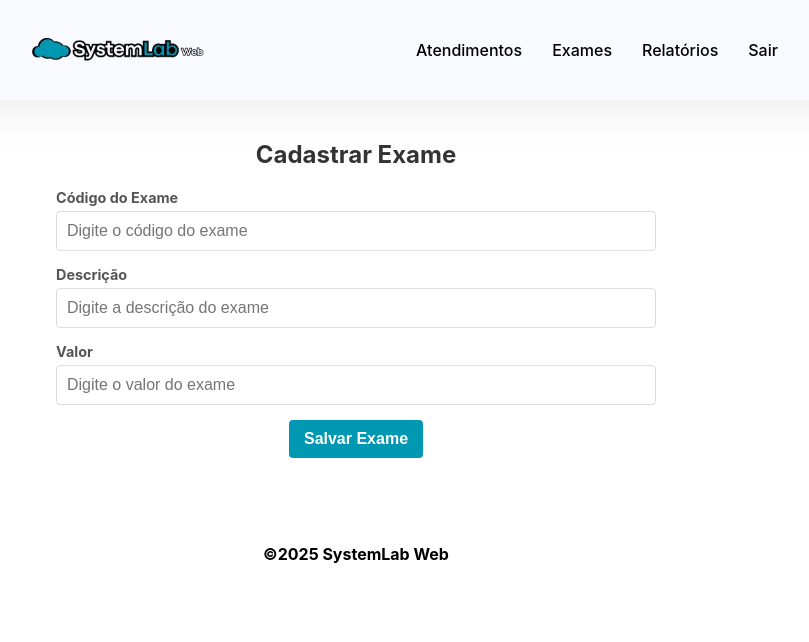
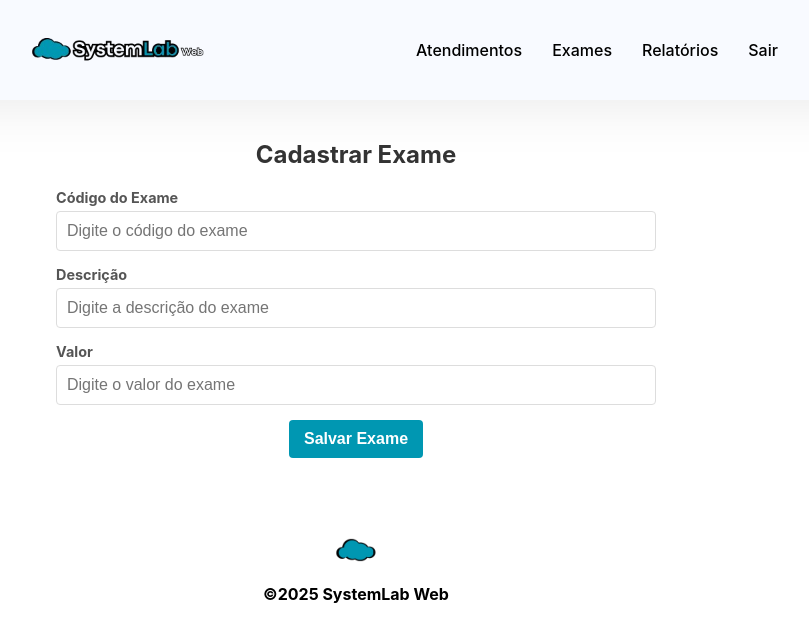
Before and after one commit to CoderRocha/systemlab-web, a React (Create React App) app: page /cadastrarexame in a window 1280 px wide. Shown: the top 642 px of the page, without its empty margins (284-1093 px from the left). Built offline with nearby package versions, Linux system fonts and the light colour scheme; the HTML template or start-up script is replaced by a standard one.

Commit message:
added 'Footer' Logo

```diff
--- a/src/components/footer/Footer.js
+++ b/src/components/footer/Footer.js
@@ -1,14 +1,20 @@
-import React from 'react'
+import React from 'react';
 
 //styles
-import styles from './Footer.module.css'
+import styles from './Footer.module.css';
+import FooterLogo from '../../assets/Footer-logo.png';
 
 export default function Footer() {
     return (
-        <div>
+        <div className={styles['footer-container']}>
+            <img
+                className={styles['footer-logo']}
+                src={FooterLogo}
+                alt="SystemLab Web Footer logo"
+            />
             <footer>
                 <p>©2025 SystemLab Web</p>
             </footer>
         </div>
-    )
+    );
 }
--- a/src/components/footer/Footer.module.css
+++ b/src/components/footer/Footer.module.css
@@ -1,6 +1,17 @@
+.footer-container {
+  text-align: center;
+  margin-top: 40px; /* Space between the main content and footer */
+}
+
 footer {
-    font-weight: bold;
-    text-align: center;
-    padding: 10px;
-    margin-top: 40px;
-  }
+  font-weight: bold;
+  padding: 2px;
+  margin: 0px; /* Avoid negative margins for better layout consistency */
+}
+
+.footer-logo {
+  margin-top: 20px; /* Adds space between footer text and logo */
+  max-width: 60px; /* Keeps the image size consistent */
+  width: auto;
+  height: auto;
+}
```
Also changed, not shown: src/assets/Footer-logo.png (added).
